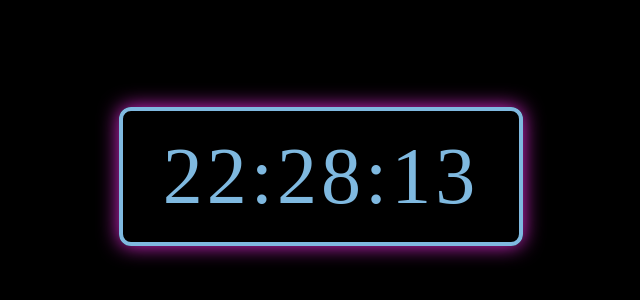
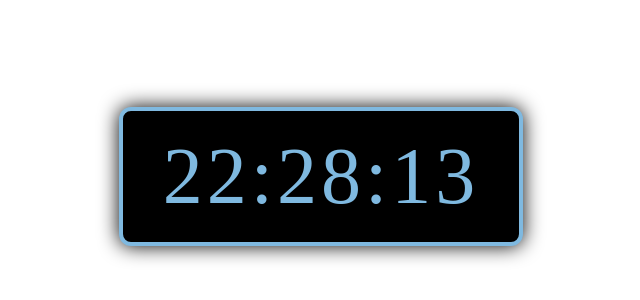
Before and after one commit to antonioalberto-dev/lab-git, a plain HTML site: page index.html in a window 1280 px wide. Shown: the part 224-524 px from the top of the page, without its empty margins (319-959 px from the left). Drawn offline with Linux system fonts and the light colour scheme.

Commit message:
Update background color for body and clock styling

```diff
--- a/style.css
+++ b/style.css
@@ -1,5 +1,5 @@
 body {
-      background-color: #000;
+      background-color: #ffffff;
       color: rgb(127, 185, 224);
       font-family: 'Fira Code';
       display: flex;
@@ -10,10 +10,11 @@ body {
     }
 
     .clock {
+      background-color: #000;
       font-size: 80px;
       letter-spacing: 4px;
       padding: 20px 40px;
       border: 4px solid rgb(127, 185, 224);
       border-radius: 12px;
-      box-shadow: 0 0 20px rgb(221, 42, 212);
+      box-shadow: 0 0 20px rgb(0, 0, 0);
     }
```
